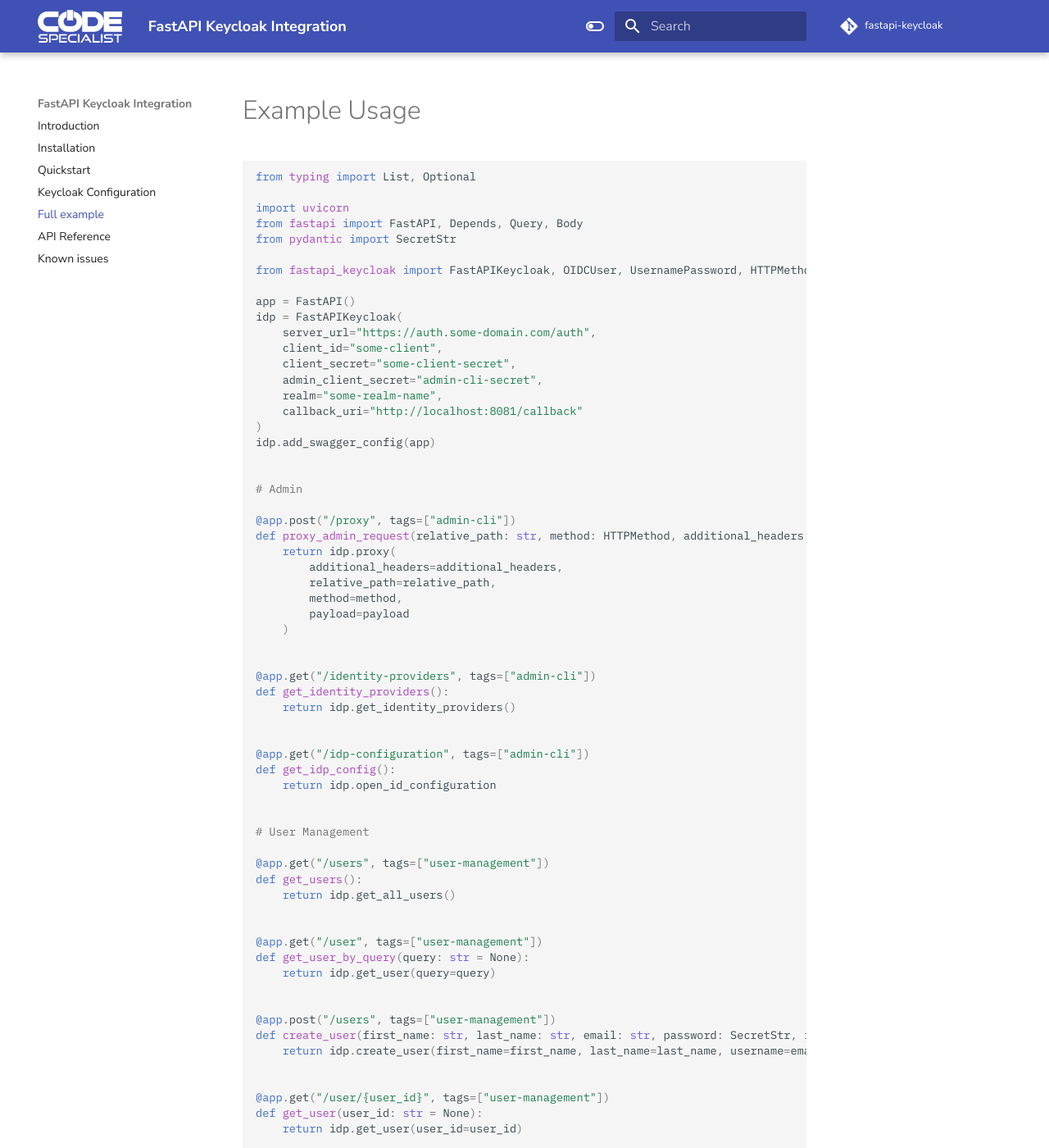
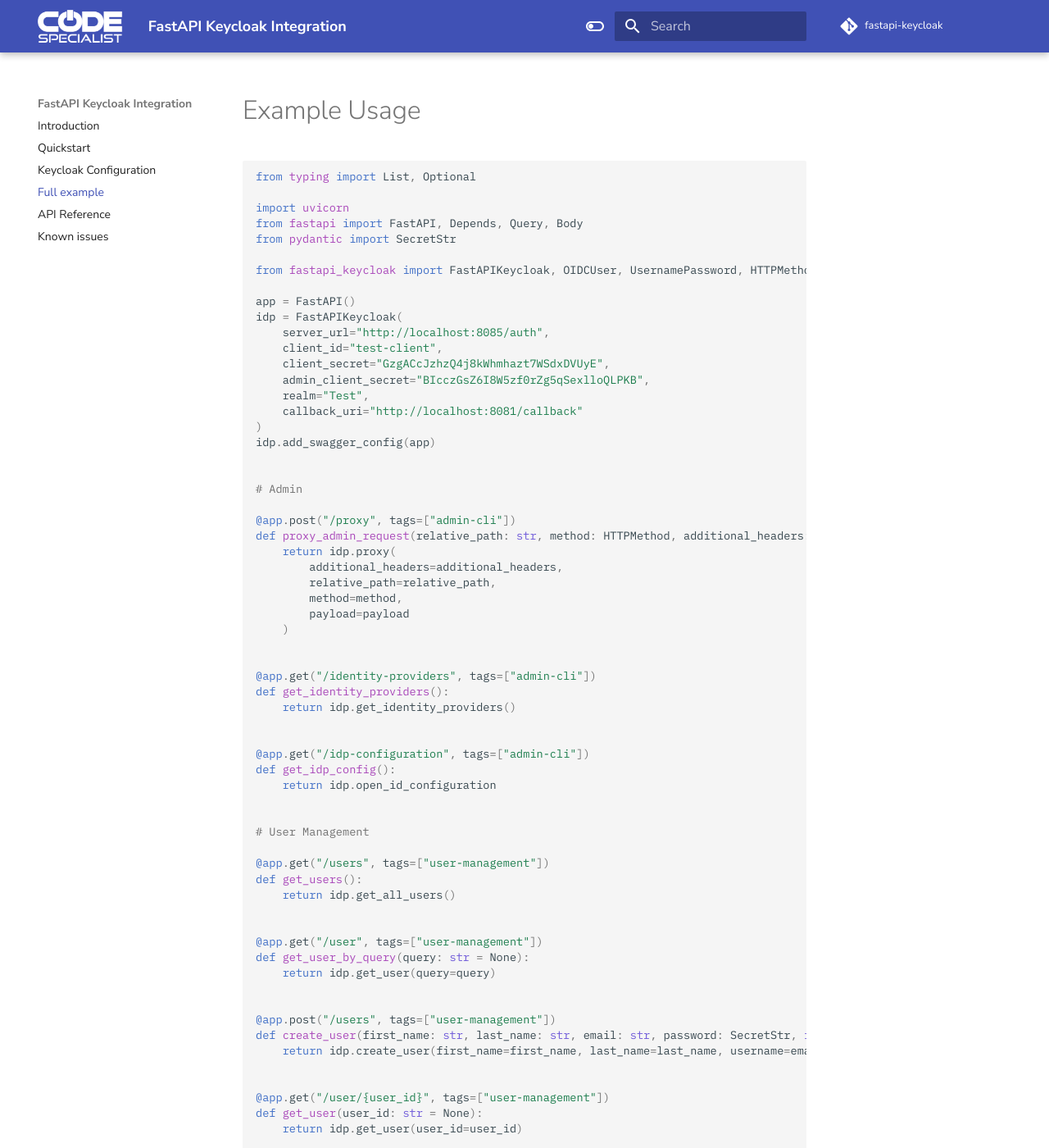
Before and after one commit to code-specialist/fastapi-keycloak, an MkDocs documentation site: the page built from docs/full_example.md, in a window 1280 px wide and 1400 px high. Shown: the whole window at 82% size. Built offline with MkDocs 1.6.1 and Material for MkDocs 9.7.7, drawn with Linux system fonts in a browser that asks for light colours; comment, search, counter and statistics services are not loaded; some of the changed text lies outside the part shown.

Commit message:
updated docs for v0.1a0

```diff
--- a/docs/full_example.md
+++ b/docs/full_example.md
@@ -7,15 +7,15 @@
 from fastapi import FastAPI, Depends, Query, Body
 from pydantic import SecretStr
 
-from fastapi_keycloak import FastAPIKeycloak, OIDCUser, UsernamePassword, HTTPMethod
+from fastapi_keycloak import FastAPIKeycloak, OIDCUser, UsernamePassword, HTTPMethod, KeycloakUser
 
 app = FastAPI()
 idp = FastAPIKeycloak(
-    server_url="https://auth.some-domain.com/auth",
-    client_id="some-client",
-    client_secret="some-client-secret",
-    admin_client_secret="admin-cli-secret",
-    realm="some-realm-name",
+    server_url="http://localhost:8085/auth",
+    client_id="test-client",
+    client_secret="GzgACcJzhzQ4j8kWhmhazt7WSdxDVUyE",
+    admin_client_secret="BIcczGsZ6I8W5zf0rZg5qSexlloQLPKB",
+    realm="Test",
     callback_uri="http://localhost:8081/callback"
 )
 idp.add_swagger_config(app)
--- a/fastapi_keycloak/__init__.py
+++ b/fastapi_keycloak/__init__.py
@@ -1,6 +1,6 @@
 """Keycloak API Client for integrating authentication and authorization with FastAPI"""
 
-__version__ = "0.0.1"
+__version__ = "0.1a0"
 
 from fastapi_keycloak.api import FastAPIKeycloak
 from fastapi_keycloak.model import OIDCUser, UsernamePassword, HTTPMethod, KeycloakError, KeycloakUser, KeycloakToken, KeycloakRole, KeycloakIdentityProvider
--- a/mkdocs.yaml
+++ b/mkdocs.yaml
@@ -31,7 +31,6 @@
 
 nav:
   - Introduction: ./index.md
-  - Installation: ./installation.md
   - Quickstart: ./quick_start.md
   - Keycloak Configuration: ./keycloak_configuration.md
   - Full example: ./full_example.md
```
Also changed, not shown: other parts of docs/full_example.md (+6 -1 lines), docs/index.md (+7 -5 lines), docs/installation.md (deleted, +0 -8 lines), docs/keycloak_configuration.md (+12 -12 lines), docs/reference.md (+1 -1 lines), 2 other files.
